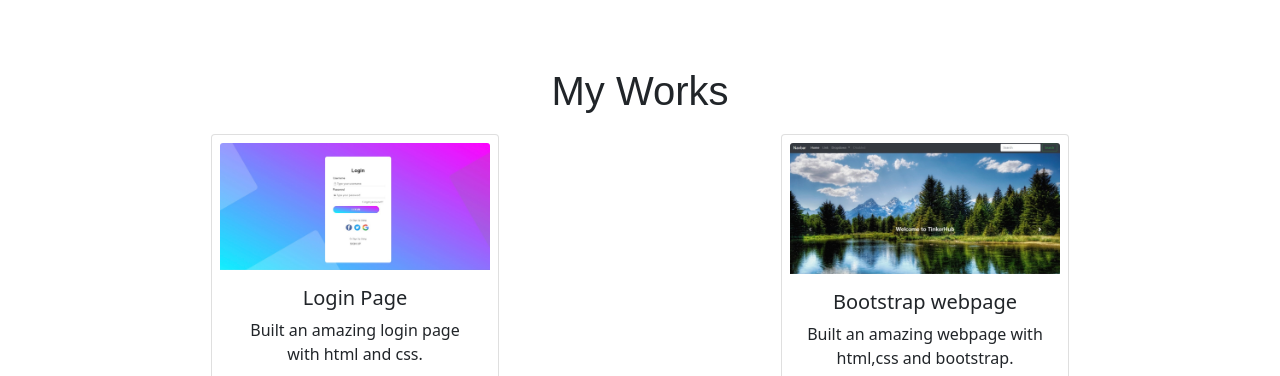
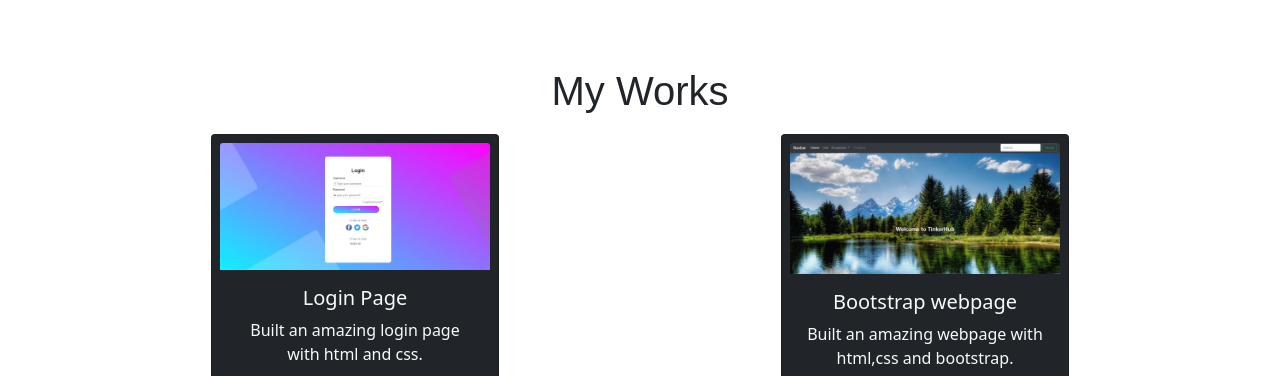
Before and after one commit to saliha-123/sample9, a plain HTML site: page index.html in a window 1280 px wide. Shown: the part 1018-1394 px from the top of the page. Drawn offline with nearby package versions, Linux system fonts and the light colour scheme.

Commit message:
Update index.html

```diff
--- a/index.html
+++ b/index.html
@@ -102,12 +102,14 @@
 
           </section>
 
-            <section id="works" class="bg3 mt-4 p-4 ">
+           <div class="bg3">
+            <section id="works" class=" mt-4 p-4 ">
               <div class="container">
             <h1 class="text-dark text-center "style="font-family: arial,helvetica,san-serif; padding:11px">My Works</h1>
             <div class="row">
+
               <div class="col-sm col-md-6">
-            <div class="card text-center p-2" style="width: 18rem;margin:0 auto; margin-bottom: 1rem; ">
+            <div class="bg-dark text-light card text-center p-2" style="width: 18rem;margin:0 auto; margin-bottom: 1rem; ">
                 <img src="Login page.png" class="card-img-top" alt="...">
                 <div class="card-body">
                   <h5 class="card-title">Login Page</h5>
@@ -118,7 +120,7 @@
               </div>
 
               <div class="col-sm col-md-6">
-                <div class="card text-center p-2" style="width: 18rem;margin:0 auto; margin-bottom: 1rem; ">
+                <div class="bg-dark text-light card text-center p-2" style="width: 18rem;margin:0 auto; margin-bottom: 1rem; ">
                     <img src="Bootstrap.png" class="card-img-top" alt="...">
                     <div class="card-body">
                       <h5 class="card-title">Bootstrap webpage</h5>
@@ -131,9 +133,12 @@
 
 
 
+
             </div>
 
           </section>
+          </div>
+
 
 
 
```
